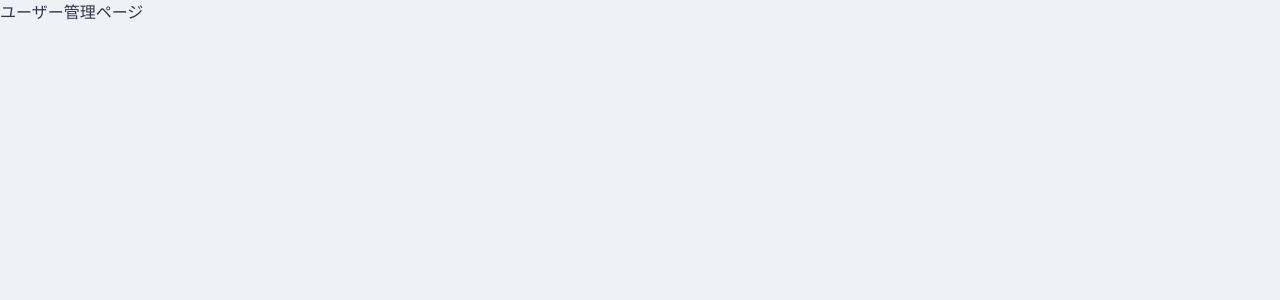
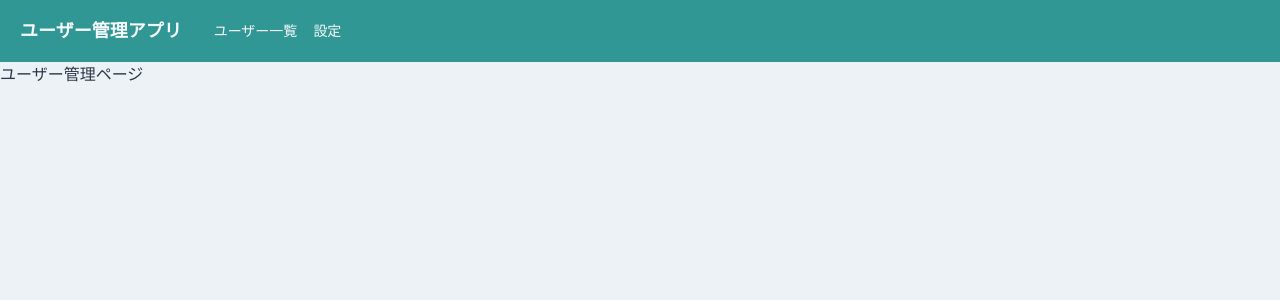
Before and after one commit to HamazakiHisanori/react-my-app, a React (Create React App) app: page /home/user_management in a window 1280 px wide. Shown: the top 300 px of the page. Built offline with nearby package versions, Linux system fonts and the light colour scheme.

Commit message:
Header create

```diff
--- a/package.json
+++ b/package.json
@@ -3,6 +3,7 @@
   "version": "0.1.0",
   "private": true,
   "dependencies": {
+    "@chakra-ui/icons": "^1.0.15",
     "@chakra-ui/react": "^1.6.7",
     "@emotion/react": "^11.4.1",
     "@emotion/styled": "^11.3.0",
--- /dev/null
+++ b/src/components/organisms/lauout/Header.tsx
@@ -0,0 +1,68 @@
+import { HamburgerIcon } from '@chakra-ui/icons';
+import { Button, IconButton } from '@chakra-ui/button';
+import { Box, Flex, Heading, Link } from '@chakra-ui/layout';
+import { memo, VFC } from 'react';
+import { Drawer, DrawerBody, DrawerContent, DrawerOverlay } from '@chakra-ui/modal';
+import { useDisclosure } from '@chakra-ui/hooks';
+
+export const Header: VFC = memo(() => {
+
+  const { isOpen, onOpen, onClose } = useDisclosure();
+
+  return (
+    <>
+      <Flex
+        as="nav"
+        bg="teal.500"
+        color="gray.50"
+        align="center"
+        justify="space-between"
+        padding={{ base: 3, md: 5 }}
+      >
+        <Flex align="center" as="a" mr={8} _hover={{ cursor: "pointer" }}>
+          <Heading
+            as="h1"
+            fontSize={{ base: "md", md: "lg" }}
+          >
+            ユーザー管理アプリ
+          </Heading>
+        </Flex>
+        <Flex
+          align="center"
+          fontSize="sm"
+          flexGrow={2}
+          display={{ base: "none", md: "flex" }}
+        >
+          <Box pr={4}>
+            <Link>ユーザー一覧</Link>
+          </Box>
+          <Link>設定</Link>
+        </Flex>
+        <IconButton
+          aria-label="メニューボタン"
+          icon={<HamburgerIcon />}
+          size="sm"
+          variant="unstyled"
+          display={{ base: "block", md: "none" }}
+          onClick={onOpen}
+        />
+      </Flex>
+      <Drawer
+        placement="left"
+        size="xs"
+        onClose={onClose}
+        isOpen={isOpen}
+      >
+        <DrawerOverlay>
+          <DrawerContent>
+            <DrawerBody p={0} bg="gray.100">
+              <Button w="100%" _hover={{ bg: "black", color: "white"}}>TOP</Button>
+              <Button w="100%" _hover={{ bg: "black", color: "white"}}>ユーザー一覧</Button>
+              <Button w="100%" _hover={{ bg: "black", color: "white"}}>設定</Button>
+            </DrawerBody>
+          </DrawerContent>
+        </DrawerOverlay>
+      </Drawer>
+    </>
+  );
+});
--- /dev/null
+++ b/src/components/templates/HederLayout.tsx
@@ -0,0 +1,17 @@
+import { memo, ReactNode, VFC } from 'react';
+
+import { Header } from '../organisms/lauout/Header';
+
+type Props = {
+  children: ReactNode;
+};
+
+export const HeaderLayout: VFC<Props> = memo((props) => {
+  const { children } = props;
+  return (
+    <>
+      <Header />
+      {children}
+    </>
+  );
+});
--- a/src/router/Router.tsx
+++ b/src/router/Router.tsx
@@ -4,6 +4,7 @@
 import { Login } from '../components/pages/Login';
 import { HomeRoutes } from './HomeRoutes';
 import { Error404 } from '../components/pages/Error404';
+import { HeaderLayout } from '../components/templates/HederLayout';
 
 export const Router: VFC = memo(() => {
   return (
@@ -15,7 +16,9 @@
         <Switch>
           {HomeRoutes.map((route) => (
             <Route key={route.path} exact={route.exact} path={`${url}${route.path}`}>
-              {route.children}
+              <HeaderLayout>
+                {route.children}
+              </HeaderLayout>
             </Route>
           ))}
         </Switch>
```
Also changed, not shown: 2 other files (tests, documents, lock files or other folders).
